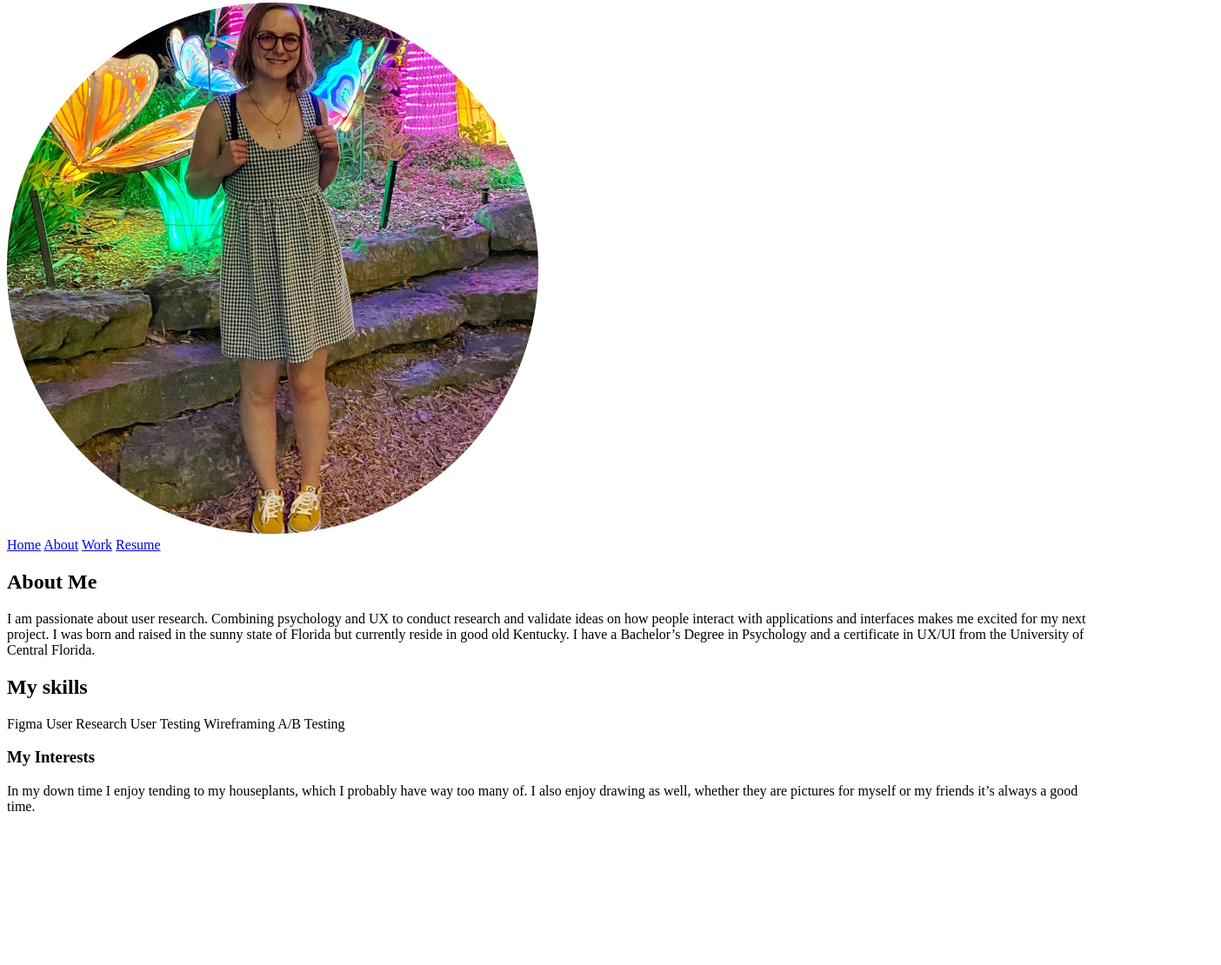
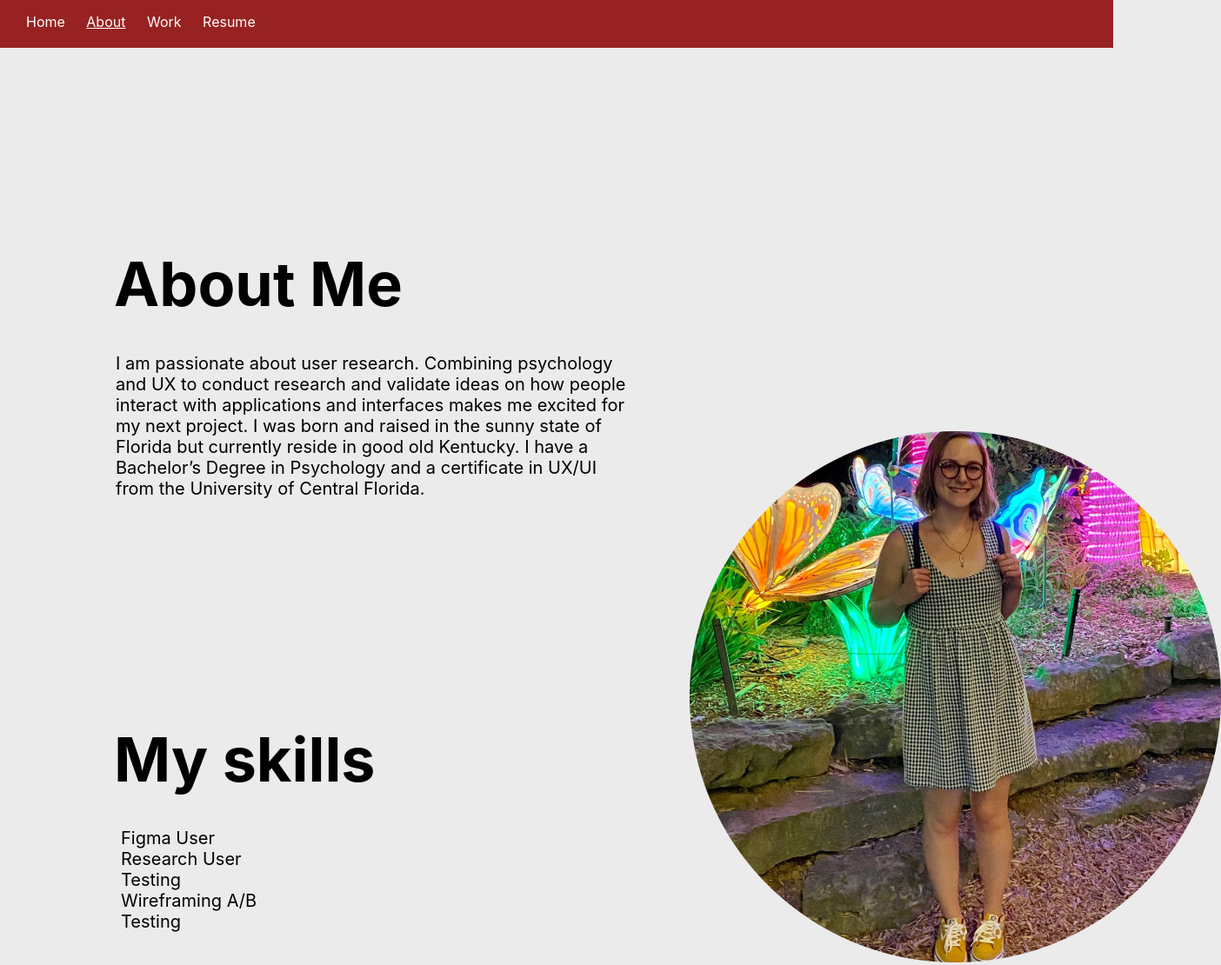
Before and after one commit to KaylaMiller26/UX_UI_HW_18, a plain HTML site: page index.html in a window 1280 px wide. Shown: the part 5-1115 px from the top of the page at 87% size, 1404 px wide, since content can reach past the window. Before the commit the page ends 958 px from the top, so only its background shows below. Drawn offline with Linux system fonts and the light colour scheme.

Commit message:
made changes to css and html

```diff
--- a/css/style.css
+++ b/css/style.css
@@ -0,0 +1,136 @@
+
+
+body{
+    margin: 0;
+    font-family: 'Inter', sans-serif;
+    background: no-repeat;
+    background-color: #EBEBEB;
+}
+
+.topNav{
+    display: flex;
+    background-color: #982222;
+    align-items: center;
+    justify-content: space-between;
+    padding: 20px;
+    margin: auto;
+}
+
+nav a{
+    text-decoration: none;
+    color: white;
+    padding: 10px;
+}
+
+nav a:hover{
+    text-decoration: underline;
+    color: white;
+}
+
+nav a.active{
+    text-decoration: underline;
+    color: white;
+    padding: 10px;
+}
+
+.aboutphoto{
+    position: absolute;
+    width: 611px;
+    height: 611px;
+    left: 793px;
+    top: 501px;
+}
+
+h1{
+    position: absolute;
+    width: 404px;
+    height: 103px;
+    left: 131px;
+    top: 231px;
+    font-size: 70px;
+}
+
+.aboutsummary{
+    position: absolute;
+    width: 591px;
+    height: 298px;
+    left: 133px;
+    top: 391px;
+    font-size: 20px;
+}
+
+h2{
+    position: absolute;
+    width: 370px;
+    height: 103px;
+    left: 131px;
+    top: 778px;
+    font-size: 70px;
+}
+
+.skillslist{
+    position: absolute;
+    width: 166px;
+    height: 145px;
+    left: 139px;
+    top: 937px;
+    font-size: 20px;
+}
+
+h3{
+    position: absolute;
+    width: 519px;
+    height: 103px;
+    left: 128px;
+    top: 1155px;
+    font-size: 70px;
+}
+
+.interestssummary{
+    position: absolute;
+    width: 593px;
+    height: 116px;
+    left: 133px;
+    top: 1318px;
+    font-size: 20px;
+}
+
+footer {
+    position: absolute;
+    width: 1512px;
+    height: 280px;
+    left: 0px;
+    top: 1541px;
+    width: 100%;
+    background-color: #982222;
+}
+
+.contact{
+    position: absolute;
+    left: 42.2%;
+    right: 42.13%;
+    top: 25.71%;
+    bottom: 59.29%;
+    color: white;
+    font-size: 35px;
+}
+
+.email{
+    font-size: 20px;
+    position: absolute;
+    left: 42.06%;
+    right: 42%;
+    top: 50%;
+    bottom: 41.43%;
+    color: white;
+}
+
+.copyright{
+    position: absolute;
+    left: 45.04%;
+    right: 44.97%;
+    top: 67.86%;
+    bottom: 23.57%;
+    font-size: 20px;
+    color: white;
+}
--- a/index.html
+++ b/index.html
@@ -12,9 +12,6 @@
 <body>
     <header>
       <div class="topNav">
-        <a href="#">
-          <img class="logo" src="images/biophoto.png">
-        </a>
         <nav>
           <a href="#">Home</a>
           <a href="#" class="active">About</a>
@@ -35,6 +32,9 @@
         I was born and raised in the sunny state of Florida but currently reside in good old Kentucky. I have a Bachelor’s Degree in Psychology and a certificate in UX/UI from the University of Central Florida.
     </p>
     </div>
+    <div class="kaylabiophoto">
+        <img src="images/biophoto.png" class="aboutphoto">
+      </div>
     <div class="skills">
         <h2>
             My skills
@@ -57,3 +57,16 @@
 
 </body>
 </html>
+
+<footer>
+        <div>
+        <p class="contact">
+        Let's Connect!
+        </p>
+        <p class="email">kmiller12699@gmail.com
+        </p>
+        <p class="copyright">
+        Copyright 2023
+        </p>
+      </div>
+    </footer>
```
